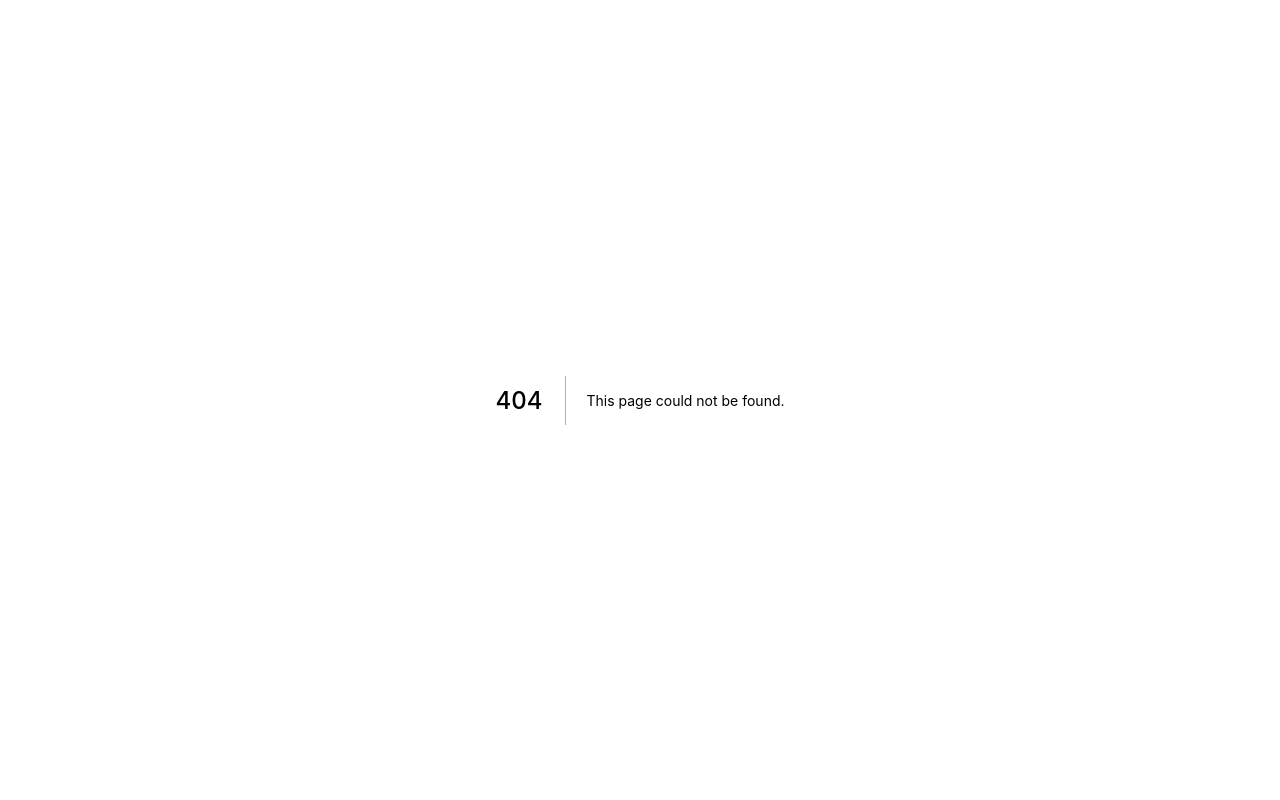
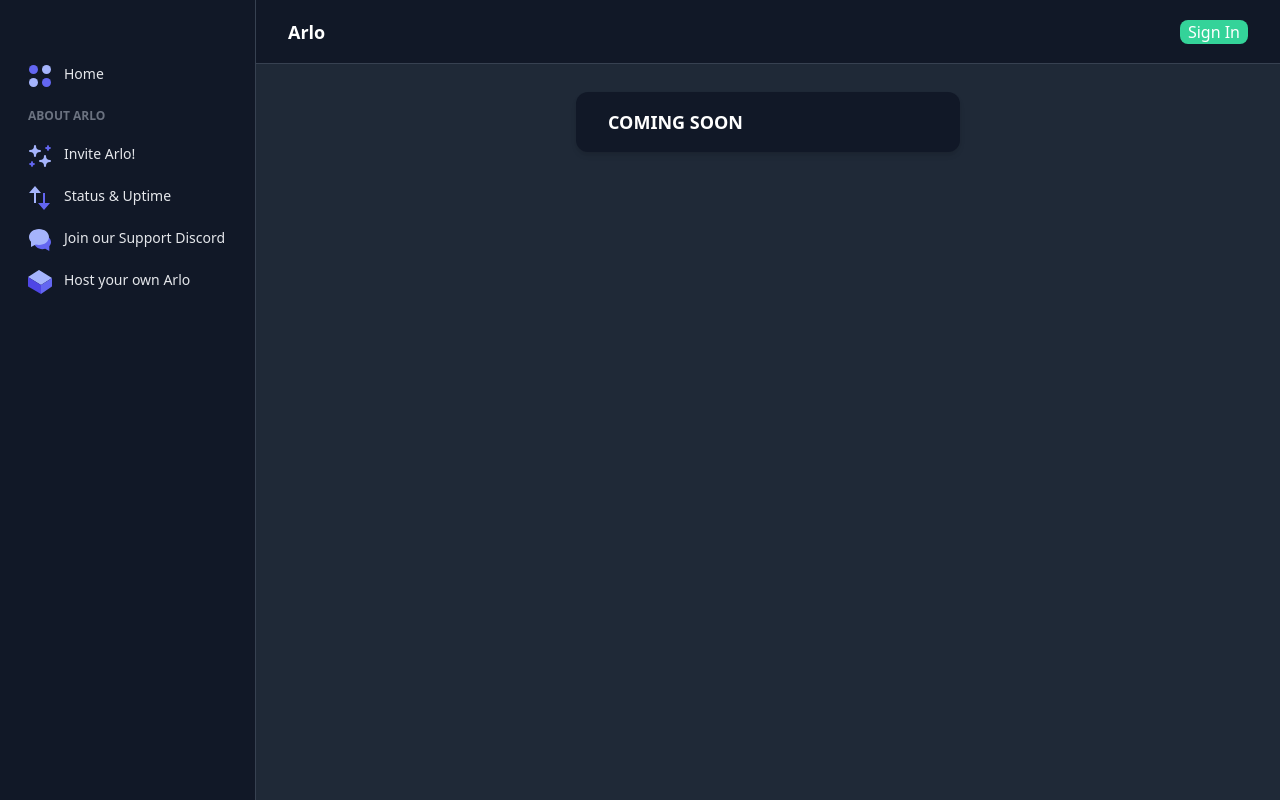
Before and after one commit to PlutonusDev/Arlo, a Next.js app: page /dashboard in a window 1280 px wide. Before the commit this address had no page. Built offline with nearby package versions, Linux system fonts and the light colour scheme; no server answers.

Commit message:
#9 Add Dashboard placeholder

```diff
--- /dev/null
+++ b/src/pages/dashboard.tsx
@@ -0,0 +1,15 @@
+import React, { useState } from "react";
+
+import Layout from "../assets/layouts";
+
+export default function WelcomePage() {
+	return (
+		<Layout title="Home">
+			<div className="py-8 px-8 max-w-sm mx-auto bg-gray-900 rounded-xl shadow-md space-y-2 sm:py-4 sm:flex sm:items-center sm:space-y-0 sm:space-x-6">
+				<p className="text-lg text-white font-semibold">
+					COMING SOON
+				</p>
+			</div>
+		</Layout>
+	);
+}
```
